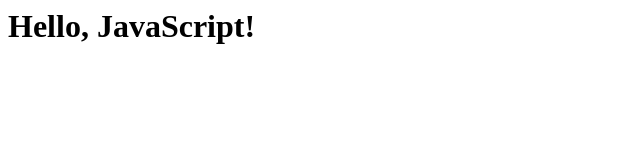
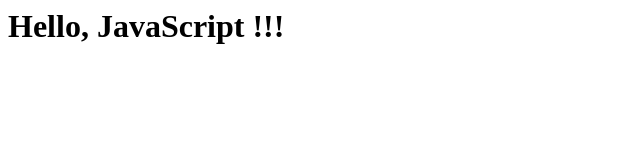
Before and after one commit to ekuchin/learn-javascript, a plain HTML site: page index.html in a window 1280 px wide. Shown: the full height of the page, 0-640 px from the left. Drawn offline with Linux system fonts and the light colour scheme.

Commit message:
Second commit

```diff
--- a/index.html
+++ b/index.html
@@ -1,7 +1,7 @@
 <html>
     <body>
 
-        <h1>Hello, JavaScript!</h1>
+        <h1>Hello, JavaScript !!!</h1>
 
     </body>
 
```
